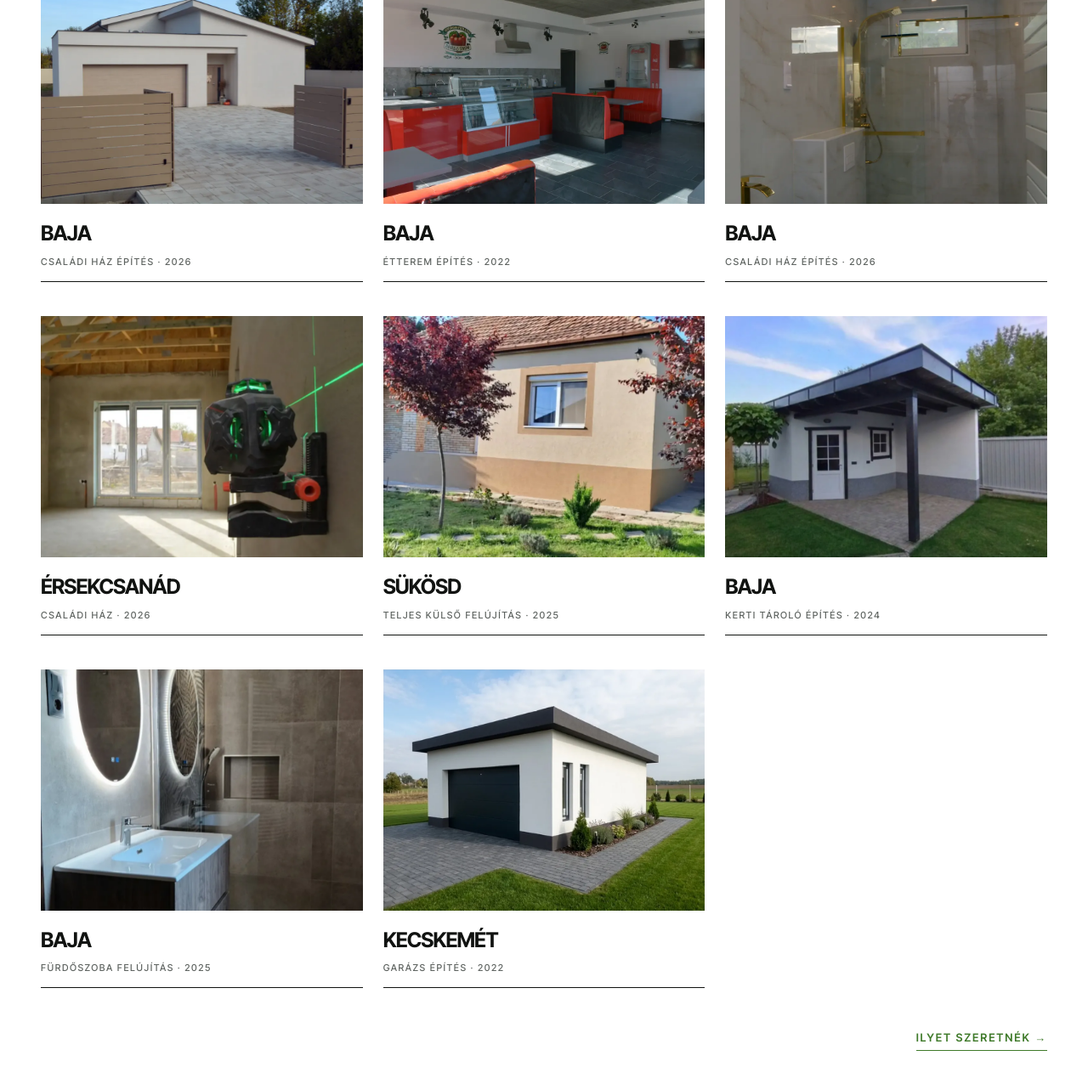
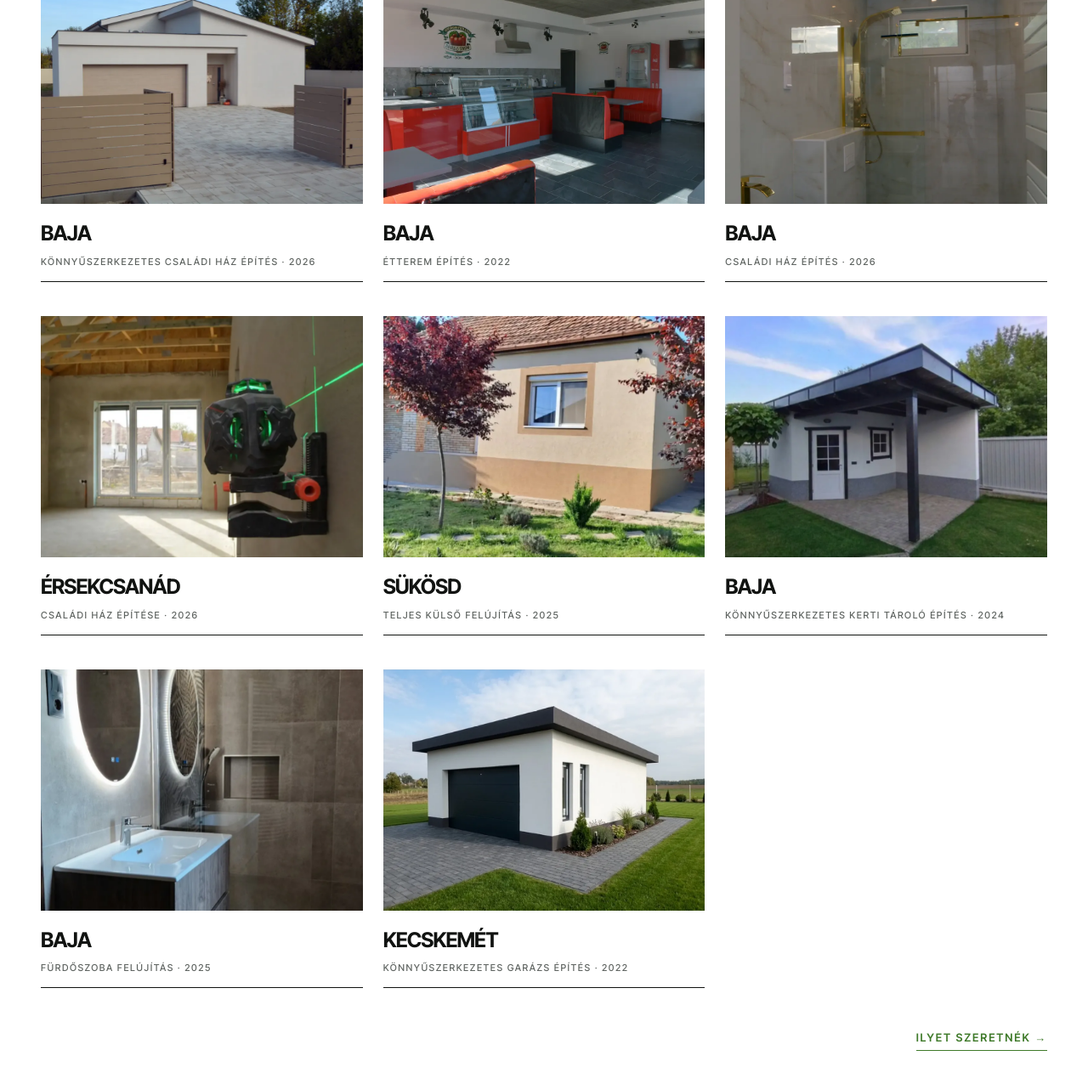
Before and after one commit to iG6500/modern, a plain HTML site: page index.html in a window 1280 px wide. Shown: the part 2997-4273 px from the top of the page at 85% size. Drawn offline with Linux system fonts and the light colour scheme.

Commit message:
Referenciák: pontosított munkatípusok (könnyűszerkezetes, építése)
Co-Authored-By: Claude Sonnet 5.5 <noreply@anthropic.com>
Claude-Session: https://claude.ai/code/session_01Gu2Hps2SuziKtMLCN8kHty

```diff
--- a/index.html
+++ b/index.html
@@ -176,7 +176,7 @@ a{color:#111311}a:hover{color:#3F7A2A}
 <span aria-hidden="true" class="mk-hide-sm" style="width: 5px; height: 5px; border-radius: 50%; background: rgb(207, 211, 208);"></span>
 <a aria-label="Ajánlatkérés" class="mk-cap mk-nav" href="#ajanlat" style="text-decoration: none; color: rgb(63, 122, 42); font-weight: 700;"><span aria-hidden="true" class="mk-nl"><b style="--i: 0;"><u>A</u><u>A</u></b><b style="--i: 1;"><u>j</u><u>j</u></b><b style="--i: 2;"><u>á</u><u>á</u></b><b style="--i: 3;"><u>n</u><u>n</u></b><b style="--i: 4;"><u>l</u><u>l</u></b><b style="--i: 5;"><u>a</u><u>a</u></b><b style="--i: 6;"><u>t</u><u>t</u></b><b style="--i: 7;"><u>k</u><u>k</u></b><b style="--i: 8;"><u>é</u><u>é</u></b><b style="--i: 9;"><u>r</u><u>r</u></b><b style="--i: 10;"><u>é</u><u>é</u></b><b style="--i: 11;"><u>s</u><u>s</u></b></span></a>
 <span aria-hidden="true" class="mk-navsep"></span>
-<a class="mk-cap mk-job" href="allaslehetosegek.html" style="text-decoration: none;"><span class="mk-job-dot" aria-hidden="true"></span>Álláslehetőségek</a>
+<a class="mk-cap mk-job" href="allaslehetosegek.html" style="text-decoration: none;"><span aria-hidden="true" class="mk-job-dot"></span>Álláslehetőségek</a>
 </nav></header><main id="tartalom"><section id="top" style="position: relative; min-height: 900px; background: rgb(42, 45, 43); color: rgb(255, 255, 255); display: flex; flex-direction: column; justify-content: flex-end; overflow: hidden;">
 <img alt="Modern, szabadon álló családi ház terasszal" fetchpriority="high" height="941" src="assets/hero.webp" style="position: absolute; inset: 0px; width: 100%; height: 100%; object-fit: cover; object-position: 50% 55%;" width="1672"/>
 <div aria-hidden="true" style="position: absolute; inset: 0px; background: linear-gradient(rgba(17, 19, 17, 0) 40%, rgba(17, 19, 17, 0.45) 100%);"></div>
@@ -343,16 +343,16 @@ a{color:#111311}a:hover{color:#3F7A2A}
 <p class="mk-cap" style="color: rgb(95, 100, 97); max-width: 38ch; line-height: 1.7;">Elkészült és jelenleg épülő munkáink. Ilyet szeretne? Beszéljünk róla.</p>
 </div>
 <div style="display: grid; grid-template-columns: repeat(auto-fit, minmax(min(280px, 100%), 1fr)); gap: 40px 24px;">
-<div aria-label="Kép nagyítása: Baja · Családi ház építés · 2026" class="mk-svc mk-zoomcard" role="button" style="display: flex; flex-direction: column; gap: 16px; text-decoration: none; color: rgb(17, 19, 17);" tabindex="0">
+<div aria-label="Kép nagyítása: Baja · Könnyűszerkezetes családi ház építés · 2026" class="mk-svc mk-zoomcard" role="button" style="display: flex; flex-direction: column; gap: 16px; text-decoration: none; color: rgb(17, 19, 17);" tabindex="0">
 <span style="display: block; aspect-ratio: 4 / 3; overflow: hidden; background: rgb(231, 233, 231);">
 <span class="mk-img" style="position: relative; display: block; width: 100%; height: 100%;">
-<img alt="Modern családi ház, kész kerítéssel és térkővel" data-caption="Baja · Családi ház építés · 2026" data-group="referenciak" data-scope="card" data-zoom="assets/zoom/ref-1.webp" draggable="false" height="750" loading="lazy" src="assets/ref-1.webp" style="position: absolute; inset: 0px; width: 100%; height: 100%; object-fit: cover;" width="1000"/>
+<img alt="Modern családi ház, kész kerítéssel és térkővel" data-caption="Baja · Könnyűszerkezetes családi ház építés · 2026" data-group="referenciak" data-scope="card" data-zoom="assets/zoom/ref-1.webp" draggable="false" height="750" loading="lazy" src="assets/ref-1.webp" style="position: absolute; inset: 0px; width: 100%; height: 100%; object-fit: cover;" width="1000"/>
 <img alt="" aria-hidden="true" class="mk-col" draggable="false" height="750" loading="lazy" src="assets/ref-1-szines.webp" style="position: absolute; inset: 0px; width: 100%; height: 100%; object-fit: cover;" width="1000"/>
 </span>
 </span>
 <span style="display: flex; flex-direction: column; gap: 6px; padding-bottom: 14px; border-bottom: 1px solid rgb(17, 19, 17);">
 <span style="font-weight: 700; font-size: clamp(22px, 1.9vw, 28px); letter-spacing: -0.04em; text-transform: uppercase;">Baja</span>
-<span class="mk-cap" style="font-size: 11px; color: rgb(95, 100, 97);">Családi ház építés · 2026</span>
+<span class="mk-cap" style="font-size: 11px; color: rgb(95, 100, 97);">Könnyűszerkezetes családi ház építés · 2026</span>
 </span>
 </div>
 <div aria-label="Kép nagyítása: Baja · Étterem építés · 2022" class="mk-svc mk-zoomcard" role="button" style="display: flex; flex-direction: column; gap: 16px; text-decoration: none; color: rgb(17, 19, 17);" tabindex="0">
@@ -379,16 +379,16 @@ a{color:#111311}a:hover{color:#3F7A2A}
 <span class="mk-cap" style="font-size: 11px; color: rgb(95, 100, 97);">Családi ház építés · 2026</span>
 </span>
 </div>
-<div aria-label="Kép nagyítása: Érsekcsanád · Családi ház · 2026" class="mk-svc mk-zoomcard" role="button" style="display: flex; flex-direction: column; gap: 16px; text-decoration: none; color: rgb(17, 19, 17);" tabindex="0">
+<div aria-label="Kép nagyítása: Érsekcsanád · Családi ház építése · 2026" class="mk-svc mk-zoomcard" role="button" style="display: flex; flex-direction: column; gap: 16px; text-decoration: none; color: rgb(17, 19, 17);" tabindex="0">
 <span style="display: block; aspect-ratio: 4 / 3; overflow: hidden; background: rgb(231, 233, 231);">
 <span class="mk-img" style="position: relative; display: block; width: 100%; height: 100%;">
-<img alt="Épülő családi ház belső tere lézeres szintezéssel" data-caption="Érsekcsanád · Családi ház · 2026" data-group="referenciak" data-scope="card" data-zoom="assets/zoom/ref-5.webp" draggable="false" height="750" loading="lazy" src="assets/ref-5.webp" style="position: absolute; inset: 0px; width: 100%; height: 100%; object-fit: cover;" width="1000"/>
+<img alt="Épülő családi ház belső tere lézeres szintezéssel" data-caption="Érsekcsanád · Családi ház építése · 2026" data-group="referenciak" data-scope="card" data-zoom="assets/zoom/ref-5.webp" draggable="false" height="750" loading="lazy" src="assets/ref-5.webp" style="position: absolute; inset: 0px; width: 100%; height: 100%; object-fit: cover;" width="1000"/>
 <img alt="" aria-hidden="true" class="mk-col" draggable="false" height="750" loading="lazy" src="assets/ref-5-szines.webp" style="position: absolute; inset: 0px; width: 100%; height: 100%; object-fit: cover;" width="1000"/>
 </span>
 </span>
 <span style="display: flex; flex-direction: column; gap: 6px; padding-bottom: 14px; border-bottom: 1px solid rgb(17, 19, 17);">
 <span style="font-weight: 700; font-size: clamp(22px, 1.9vw, 28px); letter-spacing: -0.04em; text-transform: uppercase;">Érsekcsanád</span>
-<span class="mk-cap" style="font-size: 11px; color: rgb(95, 100, 97);">Családi ház · 2026</span>
+<span class="mk-cap" style="font-size: 11px; color: rgb(95, 100, 97);">Családi ház építése · 2026</span>
 </span>
 </div>
 <div aria-label="Kép nagyítása: Sükösd · Teljes külső felújítás · 2025" class="mk-svc mk-zoomcard" role="button" style="display: flex; flex-direction: column; gap: 16px; text-decoration: none; color: rgb(17, 19, 17);" tabindex="0">
@@ -403,16 +403,16 @@ a{color:#111311}a:hover{color:#3F7A2A}
 <span class="mk-cap" style="font-size: 11px; color: rgb(95, 100, 97);">Teljes külső felújítás · 2025</span>
 </span>
 </div>
-<div aria-label="Kép nagyítása: Baja · Kerti tároló építés · 2024" class="mk-svc mk-zoomcard" role="button" style="display: flex; flex-direction: column; gap: 16px; text-decoration: none; color: rgb(17, 19, 17);" tabindex="0">
+<div aria-label="Kép nagyítása: Baja · Könnyűszerkezetes kerti tároló építés · 2024" class="mk-svc mk-zoomcard" role="button" style="display: flex; flex-direction: column; gap: 16px; text-decoration: none; color: rgb(17, 19, 17);" tabindex="0">
 <span style="display: block; aspect-ratio: 4 / 3; overflow: hidden; background: rgb(231, 233, 231);">
 <span class="mk-img" style="position: relative; display: block; width: 100%; height: 100%;">
-<img alt="Fedett teraszos kerti épület" data-caption="Baja · Kerti tároló építés · 2024" data-group="referenciak" data-scope="card" data-zoom="assets/zoom/ref-9.webp" draggable="false" height="750" loading="lazy" src="assets/ref-9.webp" style="position: absolute; inset: 0px; width: 100%; height: 100%; object-fit: cover;" width="1000"/>
+<img alt="Fedett teraszos kerti épület" data-caption="Baja · Könnyűszerkezetes kerti tároló építés · 2024" data-group="referenciak" data-scope="card" data-zoom="assets/zoom/ref-9.webp" draggable="false" height="750" loading="lazy" src="assets/ref-9.webp" style="position: absolute; inset: 0px; width: 100%; height: 100%; object-fit: cover;" width="1000"/>
 <img alt="" aria-hidden="true" class="mk-col" draggable="false" height="750" loading="lazy" src="assets/ref-9-szines.webp" style="position: absolute; inset: 0px; width: 100%; height: 100%; object-fit: cover;" width="1000"/>
 </span>
 </span>
 <span style="display: flex; flex-direction: column; gap: 6px; padding-bottom: 14px; border-bottom: 1px solid rgb(17, 19, 17);">
 <span style="font-weight: 700; font-size: clamp(22px, 1.9vw, 28px); letter-spacing: -0.04em; text-transform: uppercase;">Baja</span>
-<span class="mk-cap" style="font-size: 11px; color: rgb(95, 100, 97);">Kerti tároló építés · 2024</span>
+<span class="mk-cap" style="font-size: 11px; color: rgb(95, 100, 97);">Könnyűszerkezetes kerti tároló építés · 2024</span>
 </span>
 </div>
 <div aria-label="Kép nagyítása: Baja · Fürdőszoba felújítás · 2025" class="mk-svc mk-zoomcard" role="button" style="display: flex; flex-direction: column; gap: 16px; text-decoration: none; color: rgb(17, 19, 17);" tabindex="0">
@@ -427,16 +427,16 @@ a{color:#111311}a:hover{color:#3F7A2A}
 <span class="mk-cap" style="font-size: 11px; color: rgb(95, 100, 97);">Fürdőszoba felújítás · 2025</span>
 </span>
 </div>
-<div aria-label="Kép nagyítása: Kecskemét · Garázs építés · 2022" class="mk-svc mk-zoomcard" role="button" style="display: flex; flex-direction: column; gap: 16px; text-decoration: none; color: rgb(17, 19, 17);" tabindex="0">
+<div aria-label="Kép nagyítása: Kecskemét · Könnyűszerkezetes garázs építés · 2022" class="mk-svc mk-zoomcard" role="button" style="display: flex; flex-direction: column; gap: 16px; text-decoration: none; color: rgb(17, 19, 17);" tabindex="0">
 <span style="display: block; aspect-ratio: 4 / 3; overflow: hidden; background: rgb(231, 233, 231);">
 <span class="mk-img" style="position: relative; display: block; width: 100%; height: 100%;">
-<img alt="Új építésű garázs" data-caption="Kecskemét · Garázs építés · 2022" data-group="referenciak" data-scope="card" data-zoom="assets/zoom/ref-12.webp" draggable="false" height="750" loading="lazy" src="assets/ref-12.webp" style="position: absolute; inset: 0px; width: 100%; height: 100%; object-fit: cover;" width="1000"/>
+<img alt="Új építésű garázs" data-caption="Kecskemét · Könnyűszerkezetes garázs építés · 2022" data-group="referenciak" data-scope="card" data-zoom="assets/zoom/ref-12.webp" draggable="false" height="750" loading="lazy" src="assets/ref-12.webp" style="position: absolute; inset: 0px; width: 100%; height: 100%; object-fit: cover;" width="1000"/>
 <img alt="" aria-hidden="true" class="mk-col" draggable="false" height="750" loading="lazy" src="assets/ref-12-szines.webp" style="position: absolute; inset: 0px; width: 100%; height: 100%; object-fit: cover;" width="1000"/>
 </span>
 </span>
 <span style="display: flex; flex-direction: column; gap: 6px; padding-bottom: 14px; border-bottom: 1px solid rgb(17, 19, 17);">
 <span style="font-weight: 700; font-size: clamp(22px, 1.9vw, 28px); letter-spacing: -0.04em; text-transform: uppercase;">Kecskemét</span>
-<span class="mk-cap" style="font-size: 11px; color: rgb(95, 100, 97);">Garázs építés · 2022</span>
+<span class="mk-cap" style="font-size: 11px; color: rgb(95, 100, 97);">Könnyűszerkezetes garázs építés · 2022</span>
 </span>
 </div>
 </div>
```
